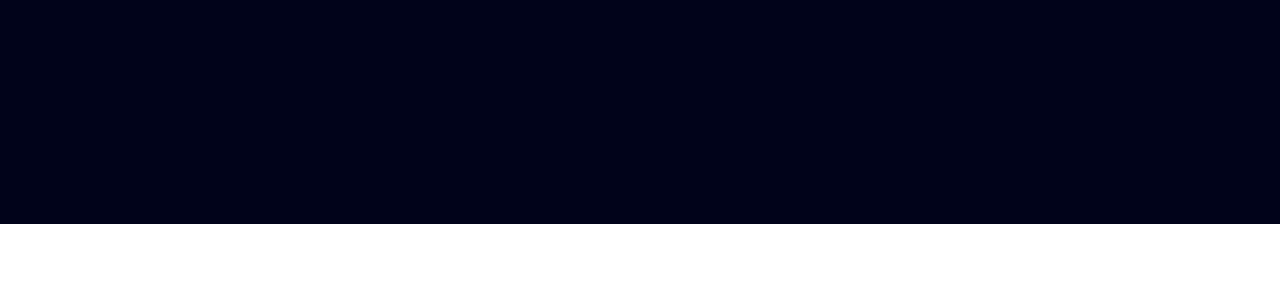
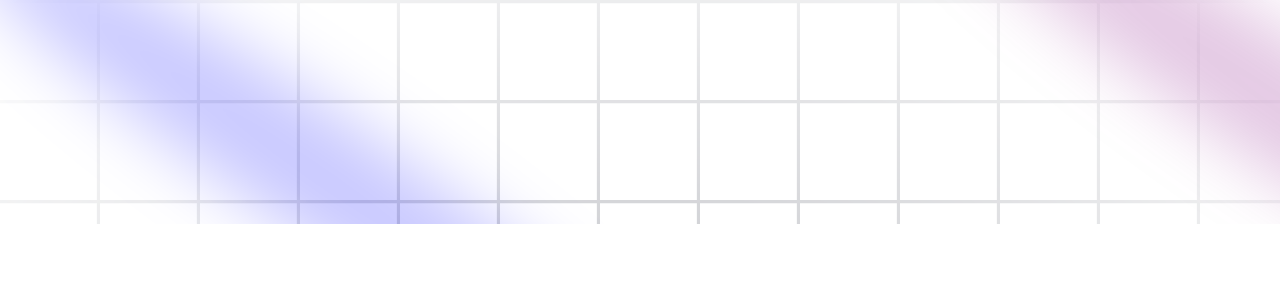
Before and after one commit to Subahan-1D/devsubahan, a Next.js app: page / in a window 1280 px wide. Shown: the top 300 px of the page. Built offline with nearby package versions, Linux system fonts and the light colour scheme.

Commit message:
add to spotlight and background

```diff
--- a/app/globals.css
+++ b/app/globals.css
@@ -1,3 +1,89 @@
 @tailwind base;
 @tailwind components;
 @tailwind utilities;
+
+@layer base {
+  :root {
+    --background: 0 0% 100%;
+    --foreground: 240 10% 3.9%;
+
+    --card: 0 0% 100%;
+    --card-foreground: 240 10% 3.9%;
+
+    --popover: 0 0% 100%;
+    --popover-foreground: 240 10% 3.9%;
+
+    --primary: 240 5.9% 10%;
+    --primary-foreground: 0 0% 98%;
+
+    --secondary: 240 4.8% 95.9%;
+    --secondary-foreground: 240 5.9% 10%;
+
+    --muted: 240 4.8% 95.9%;
+    --muted-foreground: 240 3.8% 46.1%;
+
+    --accent: 240 4.8% 95.9%;
+    --accent-foreground: 240 5.9% 10%;
+
+    --destructive: 0 84.2% 60.2%;
+    --destructive-foreground: 0 0% 98%;
+
+    --border: 240 5.9% 90%;
+    --input: 240 5.9% 90%;
+    --ring: 240 10% 3.9%;
+
+    --radius: 0.5rem;
+  }
+
+  .dark {
+    --background: 240 10% 3.9%;
+    --foreground: 0 0% 98%;
+
+    --card: 240 10% 3.9%;
+    --card-foreground: 0 0% 98%;
+
+    --popover: 240 10% 3.9%;
+    --popover-foreground: 0 0% 98%;
+
+    --primary: 0 0% 98%;
+    --primary-foreground: 240 5.9% 10%;
+
+    --secondary: 240 3.7% 15.9%;
+    --secondary-foreground: 0 0% 98%;
+
+    --muted: 240 3.7% 15.9%;
+    --muted-foreground: 240 5% 64.9%;
+
+    --accent: 240 3.7% 15.9%;
+    --accent-foreground: 0 0% 98%;
+
+    --destructive: 0 62.8% 30.6%;
+    --destructive-foreground: 0 0% 98%;
+
+    --border: 240 3.7% 15.9%;
+    --input: 240 3.7% 15.9%;
+    --ring: 240 4.9% 83.9%;
+  }
+}
+
+@layer base {
+  * {
+    @apply border-border !scroll-smooth;
+  }
+  body {
+    @apply bg-background text-foreground;
+  }
+  button {
+    @apply active:outline-none;
+  }
+}
+
+@layer utilities {
+  .heading {
+    @apply font-bold text-4xl md:text-5xl text-center;
+  }
+
+  .black-gradient {
+    background: linear-gradient(90deg, #161a31 0%, #06091f 100%);
+  }
+}
--- a/components/Hero.tsx
+++ b/components/Hero.tsx
@@ -1,11 +1,32 @@
-import React from 'react';
-import { Spotlight } from './ui/Spotlight';
+import React from "react";
+import { Spotlight } from "./ui/Spotlight";
 
 const Hero = () => {
   return (
     <div className="pb-20 pt-36">
+      {/* spot light */}
       <div>
-                <Spotlight></Spotlight>
+        <Spotlight
+          className="-top-40 -left-10 md:-left-32 md:-top-20 h-screen"
+          fill="white"
+        />
+        <Spotlight
+          className="h-[80vh] w-[50vw] top-10 left-full"
+          fill="purple"
+        />
+        <Spotlight className="left-80 top-28 h-[80vh] w-[50vw]" fill="blue" />
+      </div>
+      {/* background */}
+      <div
+        className="h-screen w-full dark:bg-black-100 bg-white dark:bg-grid-white/[0.03] bg-grid-black-100/[0.2]
+       absolute top-0 left-0 flex items-center justify-center"
+      >
+        {/* Radial gradient for the container to give a faded look */}
+        <div
+          // chnage the bg to bg-black-100, so it matches the bg color and will blend in
+          className="absolute pointer-events-none inset-0 flex items-center justify-center dark:bg-black-100
+         bg-white [mask-image:radial-gradient(ellipse_at_center,transparent_20%,black)]"
+        />
       </div>
     </div>
   );
--- a/package.json
+++ b/package.json
@@ -10,11 +10,13 @@
   },
   "dependencies": {
     "clsx": "^2.1.1",
+    "mini-svg-data-uri": "^1.4.4",
     "motion": "^12.4.2",
     "next": "15.1.7",
     "react": "^19.0.0",
     "react-dom": "^19.0.0",
-    "tailwind-merge": "^3.0.1"
+    "tailwind-merge": "^3.0.1",
+    "tailwindcss-animate": "^1.0.7"
   },
   "devDependencies": {
     "@eslint/eslintrc": "^3",
--- a/tailwind.config.ts
+++ b/tailwind.config.ts
@@ -1,20 +1,204 @@
 import type { Config } from "tailwindcss";
 
-export default {
+const svgToDataUri = require("mini-svg-data-uri");
+
+const colors = require("tailwindcss/colors");
+const {
+  default: flattenColorPalette,
+} = require("tailwindcss/lib/util/flattenColorPalette");
+
+const config = {
+  darkMode: ["class"],
   content: [
-    "./pages/**/*.{js,ts,jsx,tsx,mdx}",
-    "./components/**/*.{js,ts,jsx,tsx,mdx}",
-    "./app/**/*.{js,ts,jsx,tsx,mdx}",
+    "./pages/**/*.{ts,tsx}",
+    "./components/**/*.{ts,tsx}",
+    "./app/**/*.{ts,tsx}",
+    "./src/**/*.{ts,tsx}",
+    "./data/**/*.{ts,tsx}",
   ],
+  prefix: "",
   theme: {
+    container: {
+      center: true,
+      padding: "2rem",
+      screens: {
+        "2xl": "1400px",
+      },
+    },
     extend: {
       colors: {
-        black:{
-          DEFAULT : '#000',
-          100 : '#000319'
-        }
+        black: {
+          DEFAULT: "#000",
+          100: "#000319",
+          200: "rgba(17, 25, 40, 0.75)",
+          300: "rgba(255, 255, 255, 0.125)",
+        },
+        white: {
+          DEFAULT: "#FFF",
+          100: "#BEC1DD",
+          200: "#C1C2D3",
+        },
+        blue: {
+          "100": "#E4ECFF",
+        },
+        purple: "#CBACF9",
+        border: "hsl(var(--border))",
+        input: "hsl(var(--input))",
+        ring: "hsl(var(--ring))",
+        background: "hsl(var(--background))",
+        foreground: "hsl(var(--foreground))",
+        primary: {
+          DEFAULT: "hsl(var(--primary))",
+          foreground: "hsl(var(--primary-foreground))",
+        },
+        secondary: {
+          DEFAULT: "hsl(var(--secondary))",
+          foreground: "hsl(var(--secondary-foreground))",
+        },
+        destructive: {
+          DEFAULT: "hsl(var(--destructive))",
+          foreground: "hsl(var(--destructive-foreground))",
+        },
+        muted: {
+          DEFAULT: "hsl(var(--muted))",
+          foreground: "hsl(var(--muted-foreground))",
+        },
+        accent: {
+          DEFAULT: "hsl(var(--accent))",
+          foreground: "hsl(var(--accent-foreground))",
+        },
+        popover: {
+          DEFAULT: "hsl(var(--popover))",
+          foreground: "hsl(var(--popover-foreground))",
+        },
+        card: {
+          DEFAULT: "hsl(var(--card))",
+          foreground: "hsl(var(--card-foreground))",
+        },
+      },
+      borderRadius: {
+        lg: "var(--radius)",
+        md: "calc(var(--radius) - 2px)",
+        sm: "calc(var(--radius) - 4px)",
+      },
+      keyframes: {
+        "accordion-down": {
+          from: { height: "0" },
+          to: { height: "var(--radix-accordion-content-height)" },
+        },
+        "accordion-up": {
+          from: { height: "var(--radix-accordion-content-height)" },
+          to: { height: "0" },
+        },
+        spotlight: {
+          "0%": {
+            opacity: "0",
+            transform: "translate(-72%, -62%) scale(0.5)",
+          },
+          "100%": {
+            opacity: "1",
+            transform: "translate(-50%,-40%) scale(1)",
+          },
+        },
+        shimmer: {
+          from: {
+            backgroundPosition: "0 0",
+          },
+          to: {
+            backgroundPosition: "-200% 0",
+          },
+        },
+        moveHorizontal: {
+          "0%": {
+            transform: "translateX(-50%) translateY(-10%)",
+          },
+          "50%": {
+            transform: "translateX(50%) translateY(10%)",
+          },
+          "100%": {
+            transform: "translateX(-50%) translateY(-10%)",
+          },
+        },
+        moveInCircle: {
+          "0%": {
+            transform: "rotate(0deg)",
+          },
+          "50%": {
+            transform: "rotate(180deg)",
+          },
+          "100%": {
+            transform: "rotate(360deg)",
+          },
+        },
+        moveVertical: {
+          "0%": {
+            transform: "translateY(-50%)",
+          },
+          "50%": {
+            transform: "translateY(50%)",
+          },
+          "100%": {
+            transform: "translateY(-50%)",
+          },
+        },
+        scroll: {
+          to: {
+            transform: "translate(calc(-50% - 0.5rem))",
+          },
+        },
+      },
+      animation: {
+        "accordion-down": "accordion-down 0.2s ease-out",
+        "accordion-up": "accordion-up 0.2s ease-out",
+        spotlight: "spotlight 2s ease .75s 1 forwards",
+        shimmer: "shimmer 2s linear infinite",
+        first: "moveVertical 30s ease infinite",
+        second: "moveInCircle 20s reverse infinite",
+        third: "moveInCircle 40s linear infinite",
+        fourth: "moveHorizontal 40s ease infinite",
+        fifth: "moveInCircle 20s ease infinite",
+        scroll:
+          "scroll var(--animation-duration, 40s) var(--animation-direction, forwards) linear infinite",
       },
     },
   },
-  plugins: [],
+  plugins: [
+    require("tailwindcss-animate"),
+    addVariablesForColors,
+    function ({ matchUtilities, theme }: any) {
+      matchUtilities(
+        {
+          "bg-grid": (value: any) => ({
+            backgroundImage: `url("${svgToDataUri(
+              `<svg xmlns="http://www.w3.org/2000/svg" viewBox="0 0 32 32" width="100" height="100" fill="none" stroke="${value}"><path d="M0 .5H31.5V32"/></svg>`
+            )}")`,
+          }),
+          "bg-grid-small": (value: any) => ({
+            backgroundImage: `url("${svgToDataUri(
+              `<svg xmlns="http://www.w3.org/2000/svg" viewBox="0 0 32 32" width="8" height="8" fill="none" stroke="${value}"><path d="M0 .5H31.5V32"/></svg>`
+            )}")`,
+          }),
+          "bg-dot": (value: any) => ({
+            backgroundImage: `url("${svgToDataUri(
+              `<svg xmlns="http://www.w3.org/2000/svg" viewBox="0 0 32 32" width="16" height="16" fill="none"><circle fill="${value}" id="pattern-circle" cx="10" cy="10" r="1.6257413380501518"></circle></svg>`
+            )}")`,
+          }),
+        },
+        { values: flattenColorPalette(theme("backgroundColor")), type: "color" }
+      );
+    },
+  ],
 } satisfies Config;
+
+function addVariablesForColors({ addBase, theme }: any) {
+  let allColors = flattenColorPalette(theme("colors"));
+  let newVars = Object.fromEntries(
+    Object.entries(allColors).map(([key, val]) => [`--${key}`, val])
+  );
+
+  addBase({
+    ":root": newVars,
+  });
+}
+
+export default config;
```
Also changed, not shown: 1 other file (tests, documents, lock files or other folders). Lines whose indentation alone changed are shown as unchanged.
